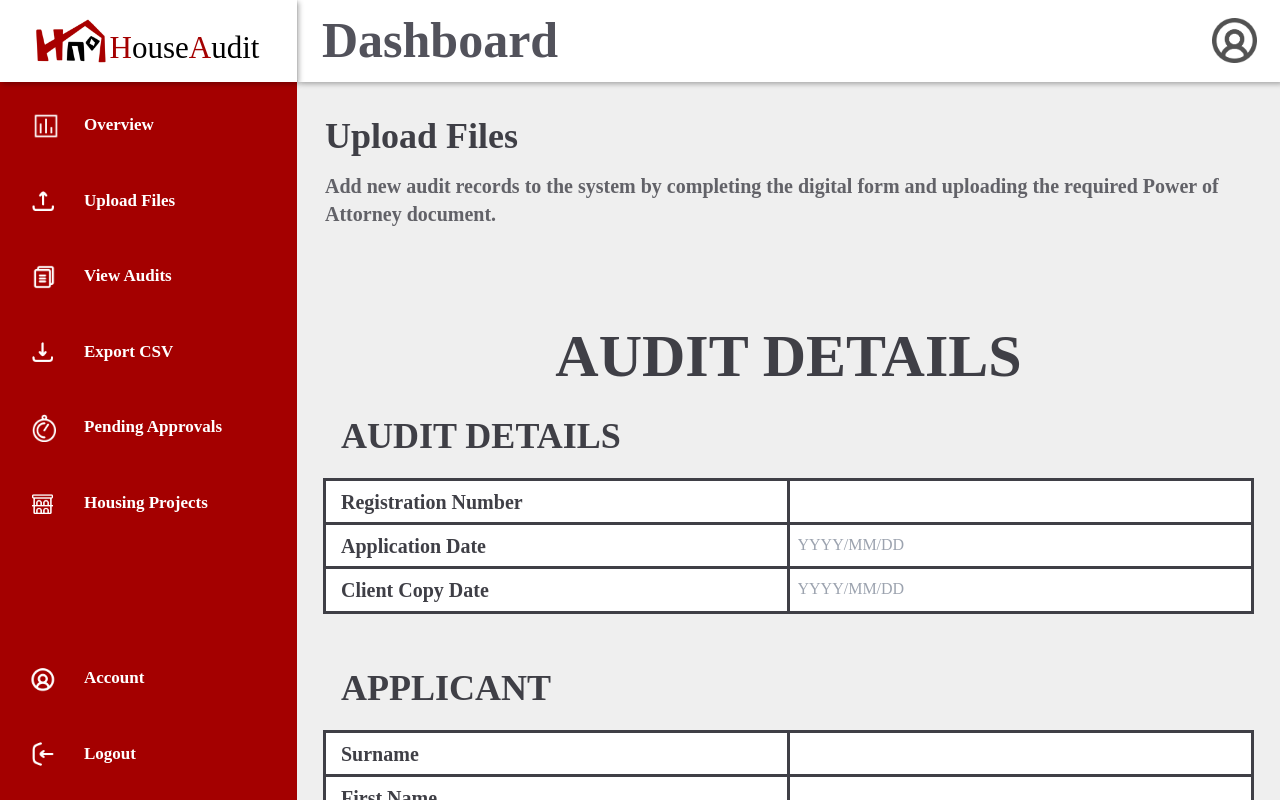
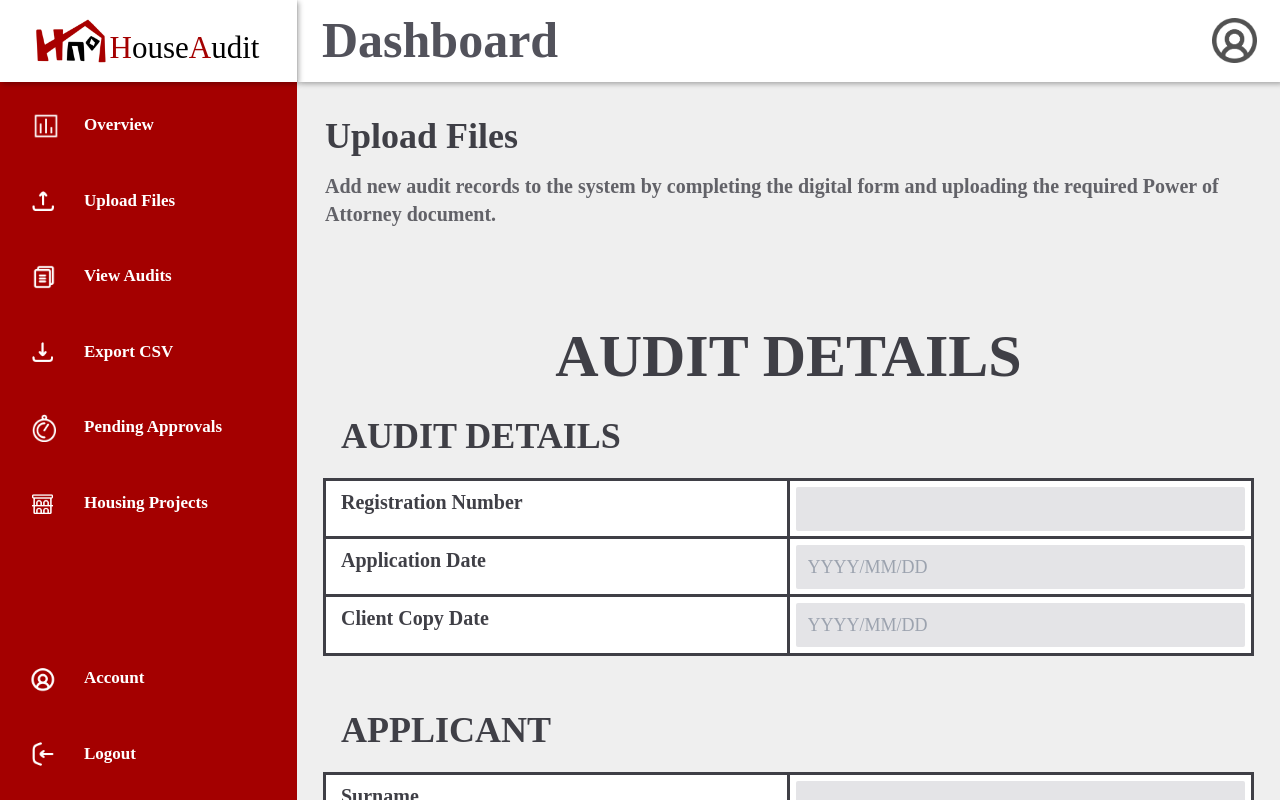
Before and after one commit to HousingAssembly/Audit-Team, a React (Create React App) app in the folder frontend/: page /dashboard/upload-audit in a window 1280 px wide. Shown: the top 800 px of the page. Built offline with nearby package versions, Linux system fonts and the light colour scheme; sample sign-in values are in the browser's storage.

Commit message:
UI fixes for upload audit
- Used rohit's advice to grey out input field

- added 10 "real cases for testing"

```diff
--- a/frontend/src/components/dashboard/UploadAudit.jsx
+++ b/frontend/src/components/dashboard/UploadAudit.jsx
@@ -31,22 +31,24 @@
     };
 
     return (
-      <div className="col-span-1 outline outline-[3px] outline-offset-[-1.5px] outline-zinc-700 border border-zinc-700 bg-white">
+      <div className="col-span-1 outline outline-[3px] outline-offset-[-1.5px] outline-zinc-700 border border-zinc-700 bg-white p-[6px]">
         <input
-          className={`w-full px-2 py-2 outline-none ${showWarning ? 'border-2 border-red-500' : ''}`}
+          className={`w-full px-3 py-2 bg-zinc-200 rounded-sm text-lg outline-none ${showWarning ? 'border-2 border-red-500' : ''}`}
           value={value}
           onChange={enforceDateFormat ? handleDateInput : onChange}
           disabled={disabled}
           placeholder={enforceDateFormat ? "YYYY/MM/DD" : undefined}
         />
         {showWarning && (
-          <div className="text-xs text-red-600 px-2 pb-1">
+          <div className="text-xs text-red-600 px-2 pt-1">
             Format must be YYYY/MM/DD
           </div>
         )}
       </div>
     );
   };
+
+
 
 
   const Section = ({ title, children, className, extra }) => (
```
